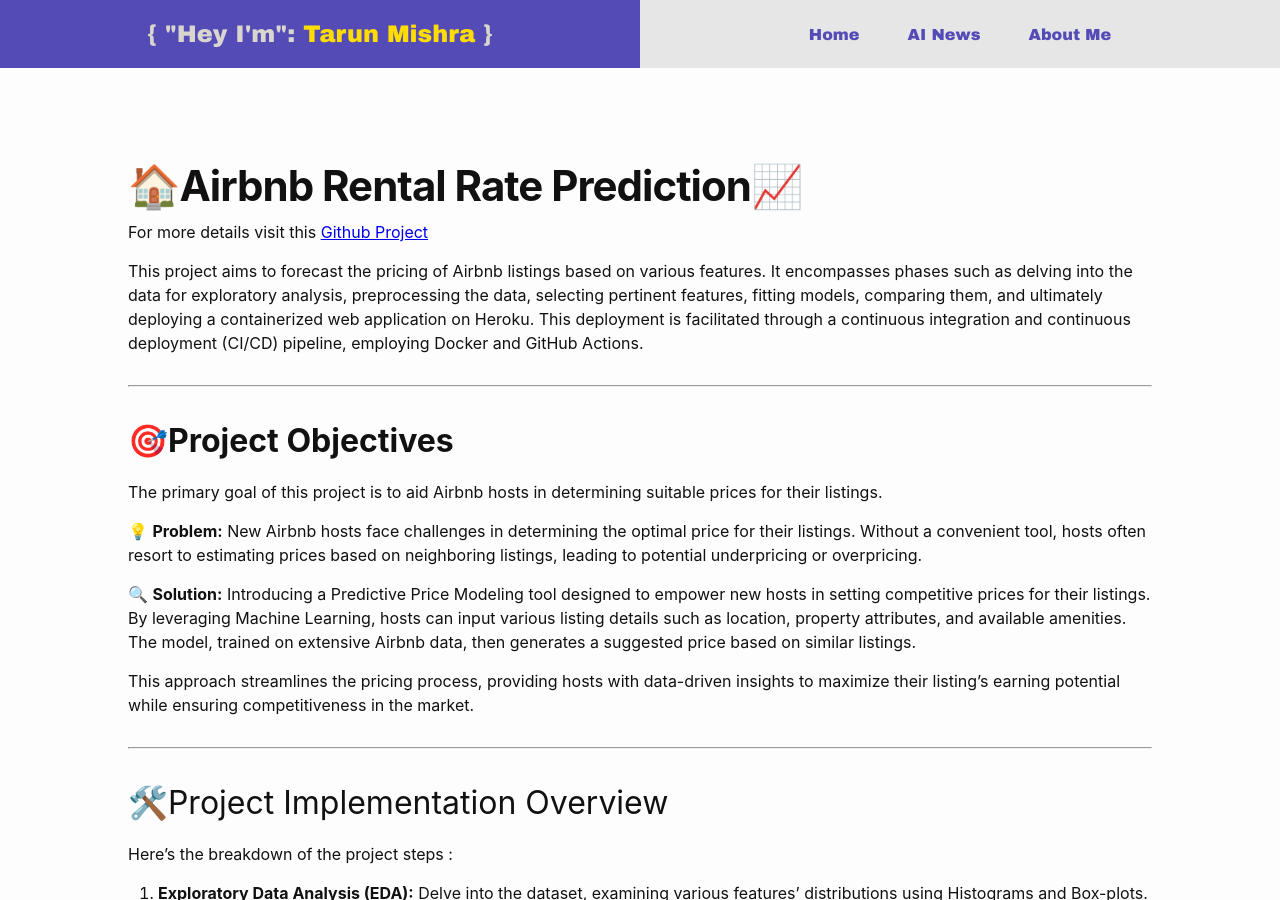
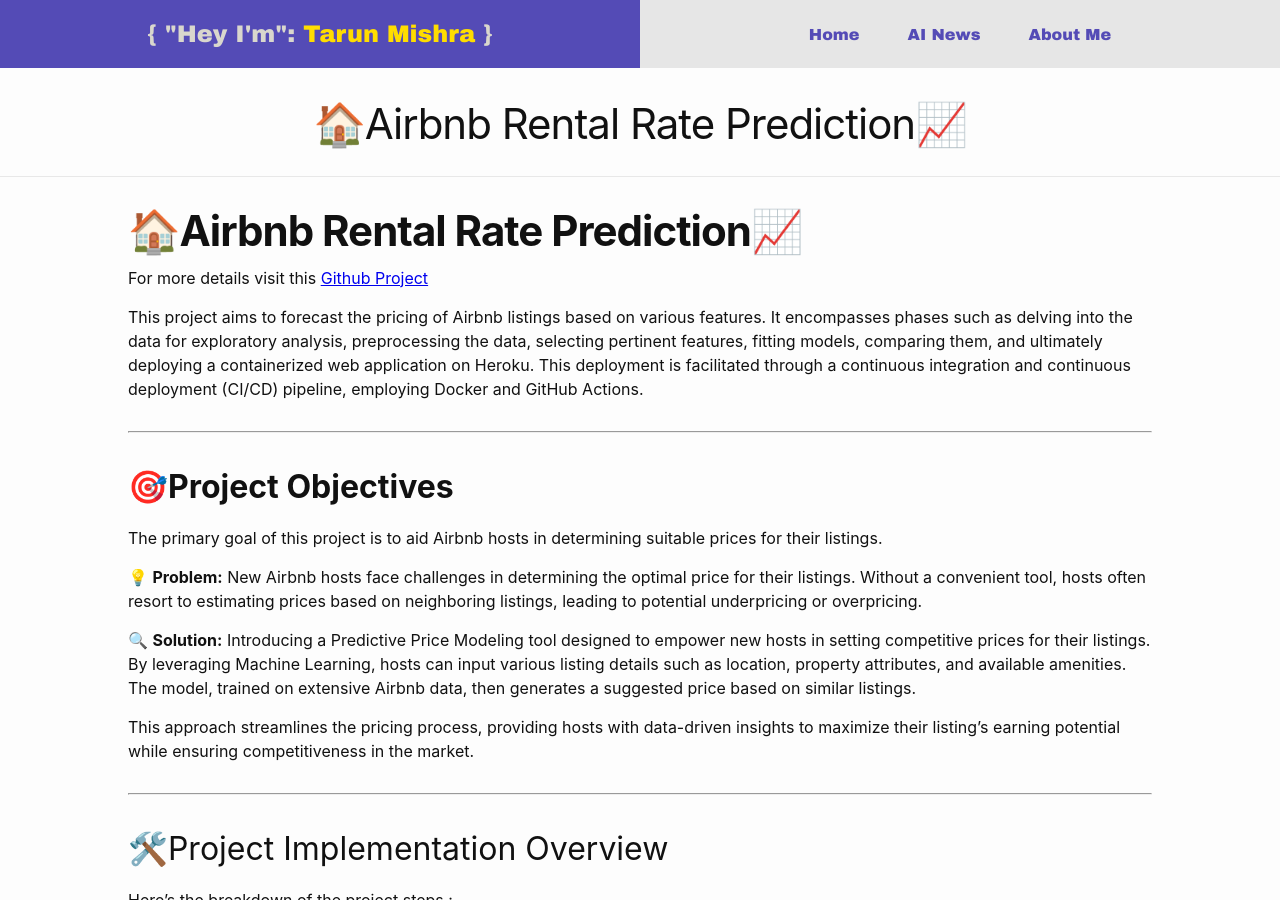
Before and after one commit to tarundirector/tarunmishra.github.io, a Jekyll site: the page built from pages/projects/AirBNB_PredictiveAnalysis.md, in a window 1280 px wide and 900 px high. Built offline with Jekyll 4.4.1, drawn with Linux system fonts in a browser that asks for light colours.

Commit message:
Update default.html

```diff
--- a/_layouts/default.html
+++ b/_layouts/default.html
@@ -138,12 +138,43 @@
     </div>
   </header>
 
-  <!-- Main Content -->
-  <main>
+    <article class="post h-entry" itemscope itemtype="http://schema.org/BlogPosting">
+
+    <header class="post-header">
+      <h1 class="post-title p-name" itemprop="name headline">{{ page.title | escape }}</h1>
+      <div class="post-meta">
+        {%- assign date_format = site.minima.date_format | default: "%b %-d, %Y" -%}
+        {% assign pdate = page.date | date_to_xmlschema %}
+        {%- if page.modified_date %}<span class="meta-label">Published:</span>{% endif %}
+        <time class="dt-published" datetime="{{ pdate }}" itemprop="datePublished">
+          {{ pdate | date: date_format }}
+        </time>
+        {%- if page.modified_date -%}
+          <span class="bullet-divider">•</span>
+          <span class="meta-label">Updated:</span>
+          {%- assign mdate = page.modified_date | date_to_xmlschema %}
+          <time class="dt-modified" datetime="{{ mdate }}" itemprop="dateModified">
+            {{ mdate | date: date_format }}
+          </time>
+        {%- endif -%}
+        {%- if page.author %}
+        <div class="{% unless page.modified_date %}force-inline {% endunless %}post-authors">
+          {%- for author in page.author %}
+            <span itemprop="author" itemscope itemtype="http://schema.org/Person">
+              <span class="p-author h-card" itemprop="name">{{ author }}</span></span>
+            {%- if forloop.last == false %}, {% endif -%}
+          {% endfor %}
+        </div>
+        {%- endif %}
+      </div>
+    </header>
+
     <div class="post-content e-content" itemprop="articleBody">
       {{ content }}
     </div>
-  </main>
+
+    <a class="u-url" href="{{ page.url | relative_url }}" hidden></a>
+  </article>
 
   <!-- Footer -->
   <footer class="site-footer">
```
